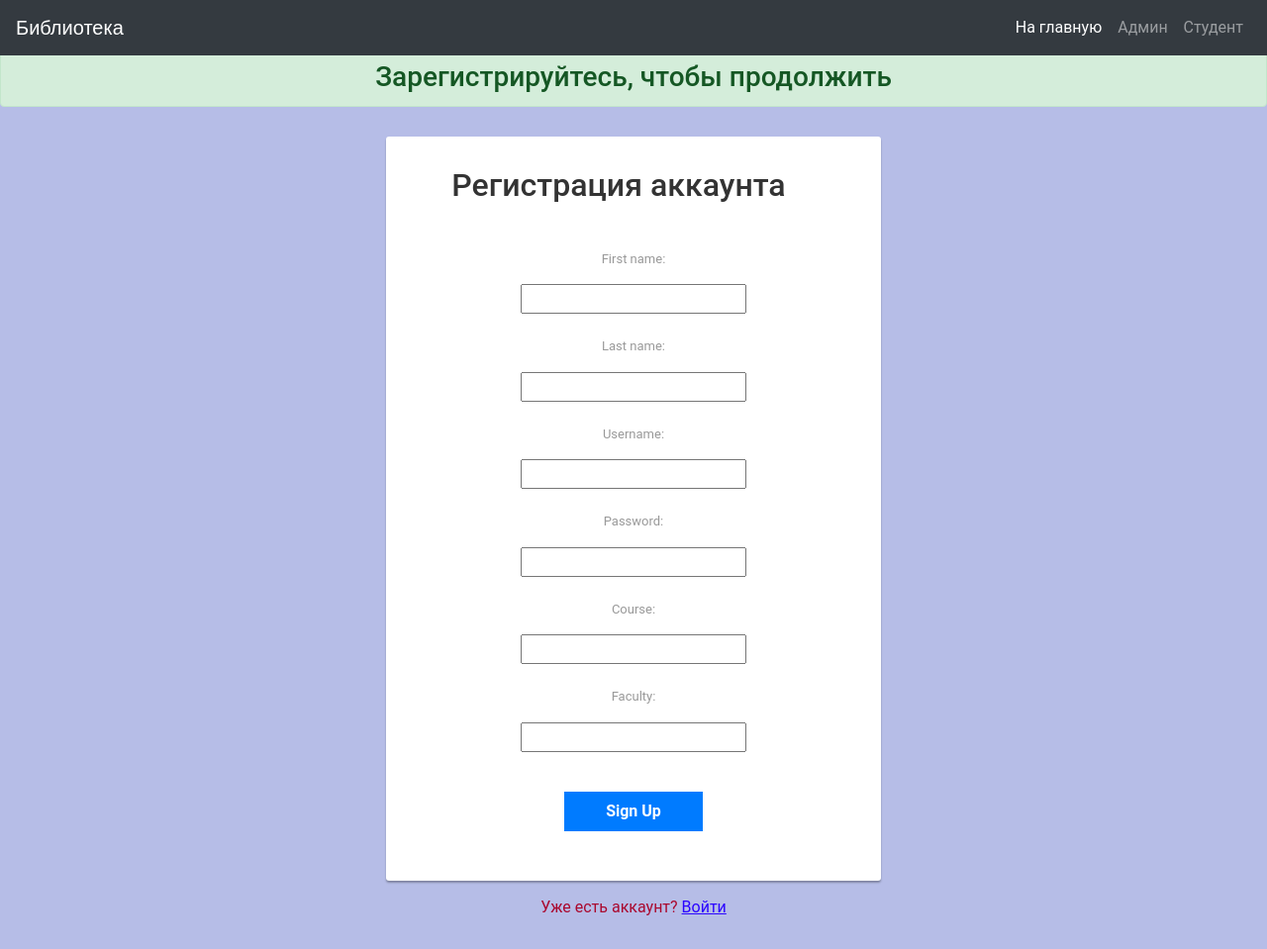
After one commit to dolgihhh/ISP-django-project, a Django app: page /studentsignup in a window 1280 px wide. The commit adds this page. Shown: the whole page at 99% size. Run offline with Django 4.2, Linux system fonts and the light colour scheme; some libraries are stand-ins or nearby versions.

Commit message:
added signup/login/logout for student

```diff
--- /dev/null
+++ b/library/forms.py
@@ -0,0 +1,15 @@
+from django import forms
+from django.contrib.auth.models import User
+from . import models
+
+
+class StudentUserForm(forms.ModelForm):
+    class Meta:
+        model=User
+        fields=['first_name','last_name','username','password']
+
+
+class StudentExtraForm(forms.ModelForm):
+    class Meta:
+        model=models.StudentExtra
+        fields=['course','faculty']
--- a/library/models.py
+++ b/library/models.py
@@ -52,7 +52,7 @@ class Book(models.Model):
     name = models.CharField(max_length=30)
     unique_id = models.PositiveIntegerField(default=randomizer)
     author = models.CharField(max_length=40)
-    category = models.CharField(max_length=30,choices=catchoice,default='education')
+    category = models.CharField(max_length=30,choices=catchoice,default='учебная')
     is_issued = models.BooleanField(default=False)
 
     def __str__(self):
--- a/library/views.py
+++ b/library/views.py
@@ -1,13 +1,58 @@
 from django.shortcuts import render
+from . import forms,models
+from django.http import HttpResponseRedirect
+from django.contrib.auth.models import Group
+from django.contrib import auth
+from django.contrib.auth.decorators import login_required,user_passes_test
+from datetime import datetime,timedelta,date
 
 
 def home_view(request):
+    if request.user.is_authenticated:
+        return HttpResponseRedirect('afterlogin')
     return render(request,'index.html')
 
 
 def studentclick_view(request):
+    if request.user.is_authenticated:
+        return HttpResponseRedirect('afterlogin')
     return render(request,'studentclick.html')
 
 
 def adminclick_view(request):
+    if request.user.is_authenticated:
+        return HttpResponseRedirect('afterlogin')
     return render(request,'adminclick.html')
+
+
+def studentsignup_view(request):
+    form1=forms.StudentUserForm()
+    form2=forms.StudentExtraForm()
+    mydict={'form1': form1, 'form2': form2}
+    if request.method == 'POST':
+        form1 = forms.StudentUserForm(request.POST)
+        form2 = forms.StudentExtraForm(request.POST)
+        if form1.is_valid() and form2.is_valid():
+            user = form1.save()
+            user.set_password(user.password)
+            user.save()
+            f2 = form2.save(commit=False)
+            f2.user = user
+            user2 = f2.save()
+
+            my_student_group = Group.objects.get_or_create(name='STUDENT')
+            my_student_group[0].user_set.add(user)
+
+        return HttpResponseRedirect('studentlogin')
+    return render(request,'studentsignup.html', context=mydict)
+
+
+def is_admin(user):
+    return user.groups.filter(name='ADMIN').exists()
+
+
+def afterlogin_view(request):
+    if is_admin(request.user):
+        return render(request, 'adminafterlogin.html')
+    else:
+        return render(request, 'studentafterlogin.html')
--- a/librarymanagement/settings.py
+++ b/librarymanagement/settings.py
@@ -123,6 +123,9 @@ STATIC_URL = '/static/'
 STATICFILES_DIRS=[
 STATIC_DIR,
  ]
+
+LOGIN_REDIRECT_URL='/afterlogin'
+
 # Default primary key field type
 # https://docs.djangoproject.com/en/4.0/ref/settings/#default-auto-field
 
--- a/librarymanagement/urls.py
+++ b/librarymanagement/urls.py
@@ -17,6 +17,7 @@ from django.contrib import admin
 from django.urls import path
 from library import views
 from django.conf.urls import include
+from django.contrib.auth.views import LoginView,LogoutView
 
 urlpatterns = [
     path('admin/', admin.site.urls),
@@ -24,4 +25,8 @@ urlpatterns = [
     path('accounts/',include('django.contrib.auth.urls')),
     path('adminclick', views.adminclick_view),
     path('studentclick', views.studentclick_view),
+    path('studentsignup', views.studentsignup_view),
+    path('studentlogin', LoginView.as_view(template_name='studentlogin.html')),
+    path('logout', LogoutView.as_view(template_name='index.html')),
+    path('afterlogin', views.afterlogin_view)
 ]
--- a/templates/navbar.html
+++ b/templates/navbar.html
@@ -17,7 +17,7 @@
   <body>
     <div class="bs-example">
       <nav class="navbar navbar-expand-md bg-dark navbar-dark fixed-top">
-        <a href="/" class="navbar-brand">Библа</a>
+        <a href="/" class="navbar-brand">Библиотека</a>
         <button
           type="button"
           class="navbar-toggler"
@@ -34,9 +34,9 @@
           <div class="navbar-nav"></div>
 
           <div class="navbar-nav">
-            <a href="/" class="nav-item nav-link active">Home</a>
-            <a href="" class="nav-item nav-link">Admin</a>
-            <a href="" class="nav-item nav-link">Student</a>
+            <a href="/" class="nav-item nav-link active">На главную</a>
+            <a href="" class="nav-item nav-link">Админ</a>
+            <a href="" class="nav-item nav-link">Студент</a>
           </div>
         </div>
       </nav>
--- a/templates/studentclick.html
+++ b/templates/studentclick.html
@@ -30,7 +30,7 @@
         <hr class="my-4">
         <p>Зарегистрируйтесь или войдите в существующий аккаунт.</p>
         <p class="lead">
-          <a class="btn btn-primary btn-lg" style="border-radius: 0%;" href="" role="button">SignUp</a>
+          <a class="btn btn-primary btn-lg" style="border-radius: 0%;" href="" role="button">Sign Up</a>
           <a class="btn btn-primary btn-lg" style="border-radius: 0%;" href="" role="button">Login</a>
         </p>
       </div>
--- /dev/null
+++ b/templates/studentsignup.html
@@ -0,0 +1,146 @@
+<!DOCTYPE html>
+<html lang="en" dir="ltr">
+  <head>
+    <meta charset="utf-8">
+    <meta name="viewport" content="width=device-width, initial-scale=1, shrink-to-fit=no">
+    <title>Библиотека</title>
+    <link rel="stylesheet" href="https://stackpath.bootstrapcdn.com/bootstrap/4.3.1/css/bootstrap.min.css">
+    <link rel="stylesheet" href="https://maxcdn.bootstrapcdn.com/font-awesome/4.7.0/css/font-awesome.min.css">
+    <script src="https://ajax.googleapis.com/ajax/libs/jquery/3.3.1/jquery.min.js"></script>
+    <script src="https://cdnjs.cloudflare.com/ajax/libs/popper.js/1.14.7/umd/popper.min.js"></script>
+    <script src="https://stackpath.bootstrapcdn.com/bootstrap/4.3.1/js/bootstrap.min.js"></script>
+
+
+
+
+
+
+
+
+
+
+    <style type="text/css">
+    	body {
+    		color: #aa082e;
+    			background-color:#b6bde7;
+    		font-family: 'Roboto', sans-serif;
+    	}
+        .form-control {
+    		border-color: #eee;
+            min-height: 41px;
+    		box-shadow: none !important;
+    	}
+        .form-control:focus {
+    		border-color: #5cd3b4;
+    	}
+        .form-control, .btn {
+            border-radius: 3px;
+        }
+    	.signup-form {
+    		width: 500px;
+    		margin: 0 auto;
+    		padding: 30px 0;
+    	}
+        .signup-form h2 {
+    		color: #333;
+            margin: 0 0 30px 0;
+    		display: inline-block;
+    		padding: 0 30px 10px 0;
+    	    border-bottom: 3px solid #ffffff;
+        }
+        .signup-form form {
+    		color: #999;
+    		border-radius: 3px;
+        	margin-bottom: 15px;
+            background: #fff;
+            box-shadow: 0px 2px 2px rgba(0, 0, 0, 0.3);
+            padding: 30px;
+        }
+    	.signup-form .form-group {
+    		margin-bottom: 20px;
+    	}
+    	.signup-form label {
+    		font-weight: normal;
+    		font-size: 13px;
+    	}
+        .signup-form input[type="checkbox"] {
+    		margin-top: 2px;
+    	}
+        .signup-form .btn {
+            font-size: 16px;
+            font-weight: bold;
+    		border: none;
+    		margin-top: 20px;
+    		min-width: 140px;
+        }
+    	.signup-form .btn:hover, .signup-form .btn:focus {
+    		background: #41cba9;
+            outline: none !important;
+    	}
+        .signup-form a {
+    		color: #2b04ff;
+
+    		text-decoration: underline;
+    	}
+    	.signup-form a:hover {
+    		text-decoration: none;
+    	}
+        .signup-form form a {
+    		color: #5cd3b4;
+    		text-decoration: none;
+    	}
+    	.signup-form form a:hover {
+    		text-decoration: underline;
+    	}
+    </style>
+
+
+
+
+
+
+  </head>
+  <body>
+    {% include "navbar.html" %}
+    <br>
+    <br>
+<center><h3 style=" margin-bottom: 0px;"class = 'alert alert-success'>Зарегистрируйтесь, чтобы продолжить</h3></center>
+    <div class="signup-form">
+        <form  method="post" class="form-horizontal">
+
+    			<center><h2>Регистрация аккаунта</h2></center>
+
+{% csrf_token %}
+
+            {% for field in form1 %}
+            <div class="form-group text-center">
+              <label class="control-label col-xs-4">{{ field.label_tag }}</label>
+              <div class="col-xs-8">
+              {{ field }}
+               </div>
+            </div>
+            {% endfor %}
+            {% for field in form2 %}
+            <div class="form-group text-center">
+              <label class="control-label col-xs-4">{{ field.label_tag }}</label>
+              <div class="col-xs-8">
+              {{ field }}
+               </div>
+            </div>
+            {% endfor %}
+
+    		<div class="form-group text-center">
+    			<div class="col-xs-8 col-xs-offset-4">
+            <button type="submit" class="btn btn-primary btn-lg" style="border-radius: 0%;">Sign Up</button>
+    			</div>
+    		</div>
+        </form>
+    	<div class="text-center">Уже есть аккаунт? <a href="studentlogin">Войти</a></div>
+    </div>
+
+
+
+
+    {% include "footer.html" %}
+  </body>
+</html>
```
Also changed, not shown: templates/navbarstudent.html (added, +64 -0 lines), templates/studentafterlogin.html (added, +54 -0 lines), templates/studentlogin.html (added, +128 -0 lines), library/migrations/0001_initial.py (added).
